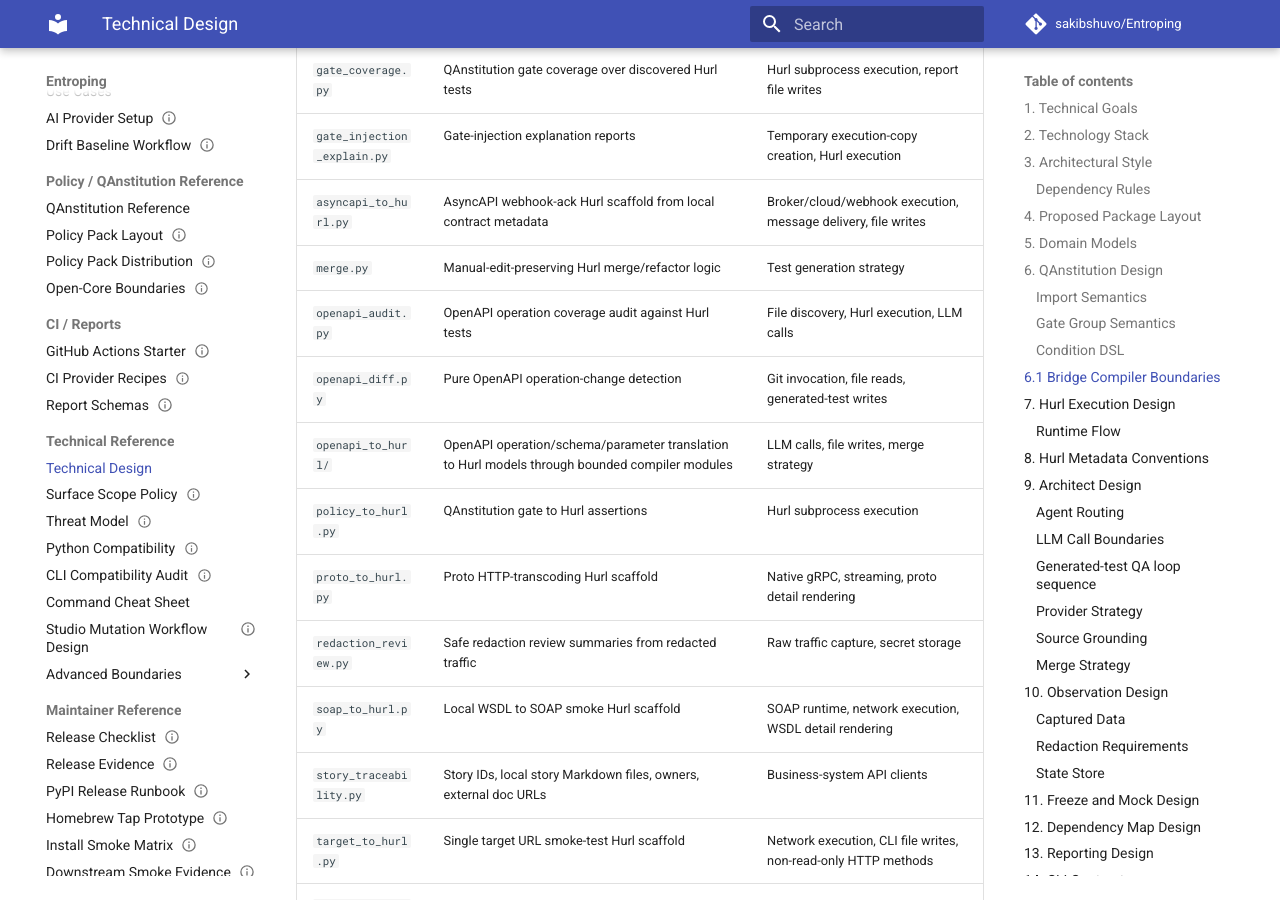
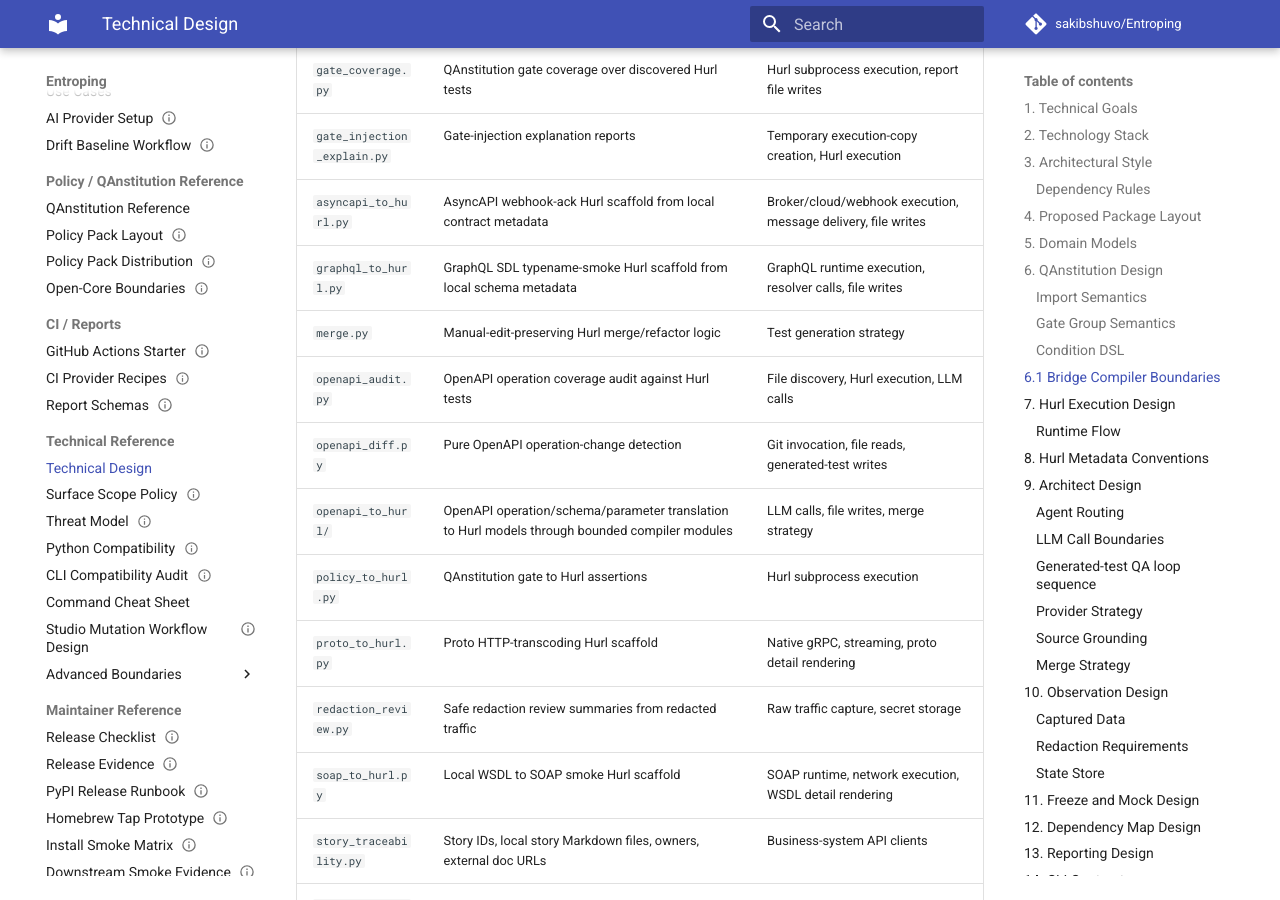
Before and after one commit to sakibshuvo/Entroping, an MkDocs documentation site: the page built from docs/technical/TDS.md, in a window 1280 px wide and 900 px high, scrolled down 8380 px. Built offline with MkDocs 1.6.1 and Material for MkDocs 9.7.7, drawn with Linux system fonts in a browser that asks for light colours; comment, search, counter and statistics services are not loaded.

Commit message:
docs(tds): add graphql bridge inventory row (#1501)

```diff
--- a/docs/technical/TDS.md
+++ b/docs/technical/TDS.md
@@ -330,6 +330,7 @@ current top-level inventory is:
 | `gate_coverage.py` | QAnstitution gate coverage over discovered Hurl tests | Hurl subprocess execution, report file writes |
 | `gate_injection_explain.py` | Gate-injection explanation reports | Temporary execution-copy creation, Hurl execution |
 | `asyncapi_to_hurl.py` | AsyncAPI webhook-ack Hurl scaffold from local contract metadata | Broker/cloud/webhook execution, message delivery, file writes |
+| `graphql_to_hurl.py` | GraphQL SDL typename-smoke Hurl scaffold from local schema metadata | GraphQL runtime execution, resolver calls, file writes |
 | `merge.py` | Manual-edit-preserving Hurl merge/refactor logic | Test generation strategy |
 | `openapi_audit.py` | OpenAPI operation coverage audit against Hurl tests | File discovery, Hurl execution, LLM calls |
 | `openapi_diff.py` | Pure OpenAPI operation-change detection | Git invocation, file reads, generated-test writes |
```
